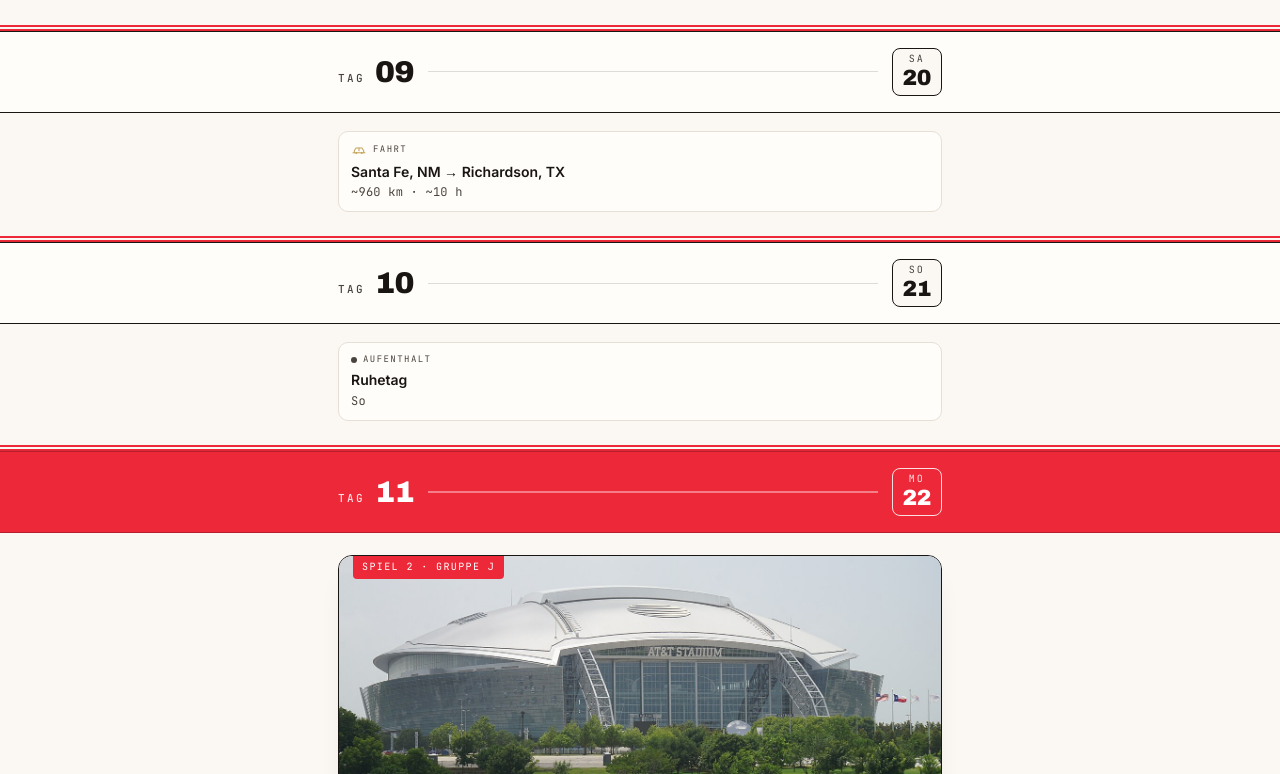
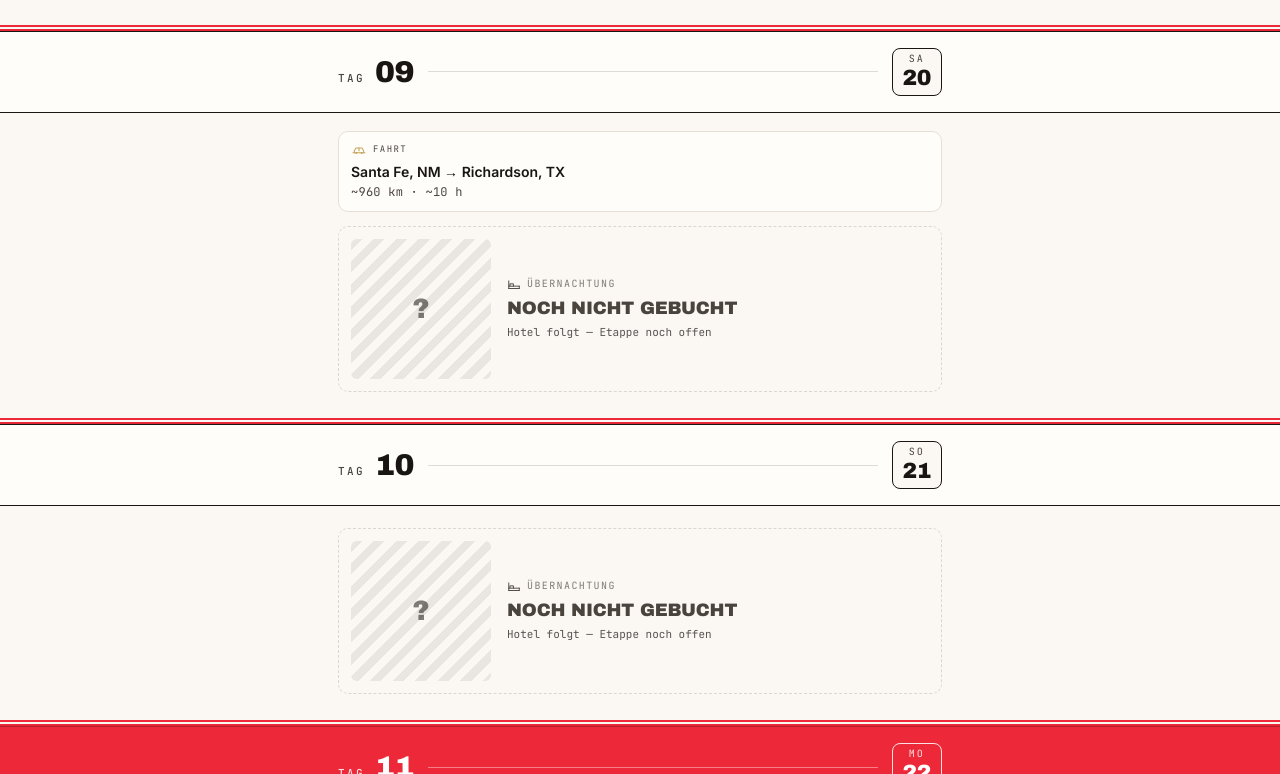
Before and after one commit to klu2/roadtrip-usa-2026, a Next.js app: page / in a window 1280 px wide. Shown: the part 4806-5580 px from the top of the page. Built offline with nearby package versions, Linux system fonts and the light colour scheme.

Commit message:
add placeholder for missing hotels

```diff
--- a/src/app/globals.css
+++ b/src/app/globals.css
@@ -627,6 +627,19 @@ section { padding: 26px 0 12px; }
   border: 1px solid var(--ink-15);
   border-radius: 10px;
 }
+.stay-block.stay-placeholder {
+  background: transparent;
+  border: 1.5px dashed var(--ink-15);
+}
+.stay-block.stay-placeholder .stay-name {
+  color: var(--ink-2);
+}
+.stay-block.stay-placeholder .stay-photo-fallback {
+  font-family: var(--font-display);
+  font-size: 28px;
+  letter-spacing: 0;
+  color: var(--ink-50);
+}
 .stay-photo {
   width: 140px; height: 140px;
   border-radius: 6px;
--- a/src/components/Itinerary.tsx
+++ b/src/components/Itinerary.tsx
@@ -47,6 +47,22 @@ const BedIcon = () => (
     <path d="M21 14 L21 18" />
     <path d="M5 14 L5 10 L11 10 L11 14" />
   </svg>
+);
+
+const StayPlaceholder = () => (
+  <div className="stay-block stay-placeholder">
+    <div className="stay-photo empty">
+      <span className="stay-photo-fallback">?</span>
+    </div>
+    <div className="stay-body">
+      <div className="stay-label">
+        <BedIcon />
+        <span>Übernachtung</span>
+      </div>
+      <div className="stay-name">Noch nicht gebucht</div>
+      <div className="stay-meta">Hotel folgt — Etappe noch offen</div>
+    </div>
+  </div>
 );
 
 const StayBlock = ({ hotel }: { hotel: Hotel }) => {
@@ -106,12 +122,19 @@ export default function Itinerary() {
           (h) => h.checkIn <= iso && iso < h.checkOut
         );
 
+        // Show a "noch nicht gebucht" placeholder on unbooked nights —
+        // skip the trip's final day (arrival home, no overnight needed)
+        // and skip days that are pure travel (flights cover the night).
+        const showStayPlaceholder =
+          !activeHotel && flights.length === 0 && iso !== TRIP.meta.end;
+
         const hasAnyEvent =
           flights.length > 0 ||
           allDrives.length > 0 ||
           activities.length > 0 ||
           isMatch ||
-          !!activeHotel;
+          !!activeHotel ||
+          showStayPlaceholder;
 
         return (
           <article key={iso} className="day-block">
@@ -204,7 +227,11 @@ export default function Itinerary() {
                 </div>
               ))}
 
-              {activeHotel ? <StayBlock hotel={activeHotel} /> : null}
+              {activeHotel ? (
+                <StayBlock hotel={activeHotel} />
+              ) : showStayPlaceholder ? (
+                <StayPlaceholder />
+              ) : null}
 
               {!hasAnyEvent ? (
                 <div className="event event-rest">
```
